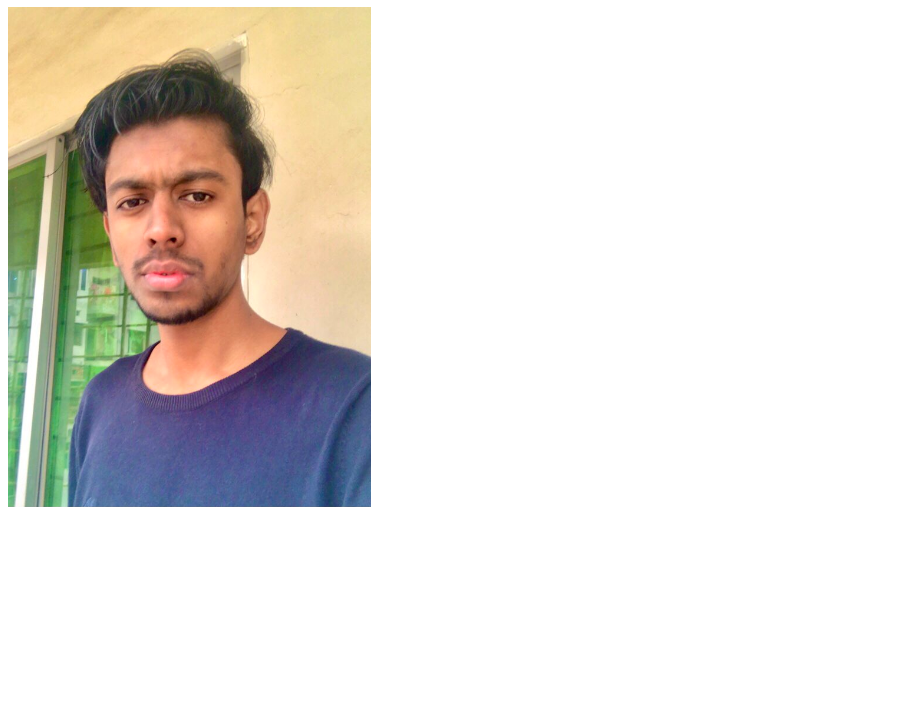
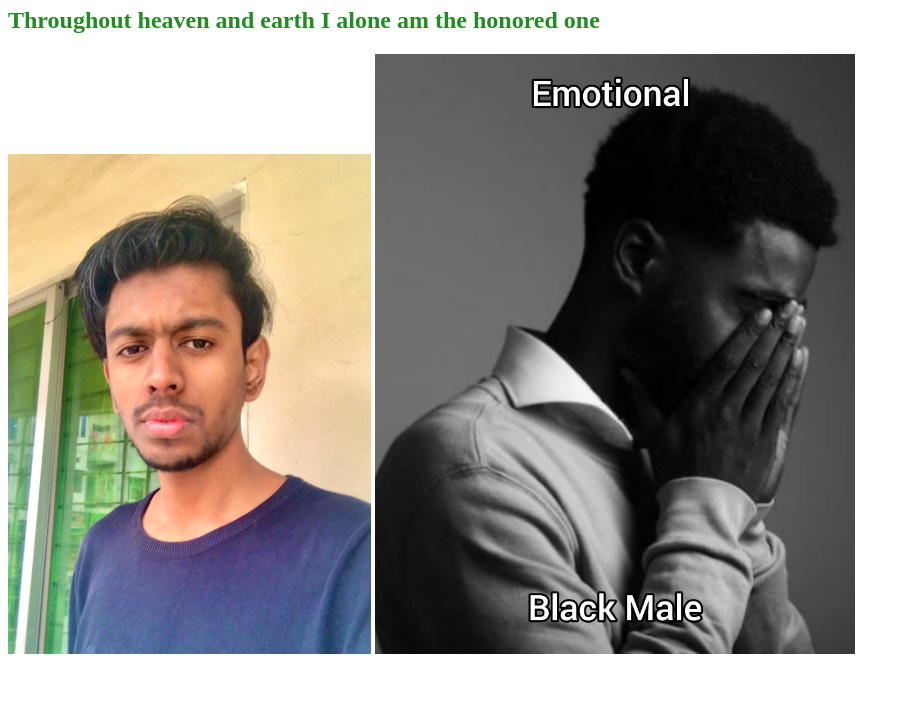
Before and after one commit to AbedFasir/my-first-repo, a plain HTML site: page index.html in a window 1280 px wide. Shown: the part 73-800 px from the top of the page, without its empty margins (0-910 px from the left). Drawn offline with Linux system fonts and the light colour scheme.

Commit message:
second commit

```diff
--- a/index.html
+++ b/index.html
@@ -8,9 +8,10 @@
 </head>
 <body>
    <h1>What are you doing this weekend?</h1>
+   <h2>Throughout heaven and earth I alone am the honored one</h2>
 
    <img src="fasir.jpg" alt="fasir" height="500px" width="auto">
-
+   <img src="blackmail.jpg" alt="black" height="600px" width="auto">
 
 </body>
 </html>
```
